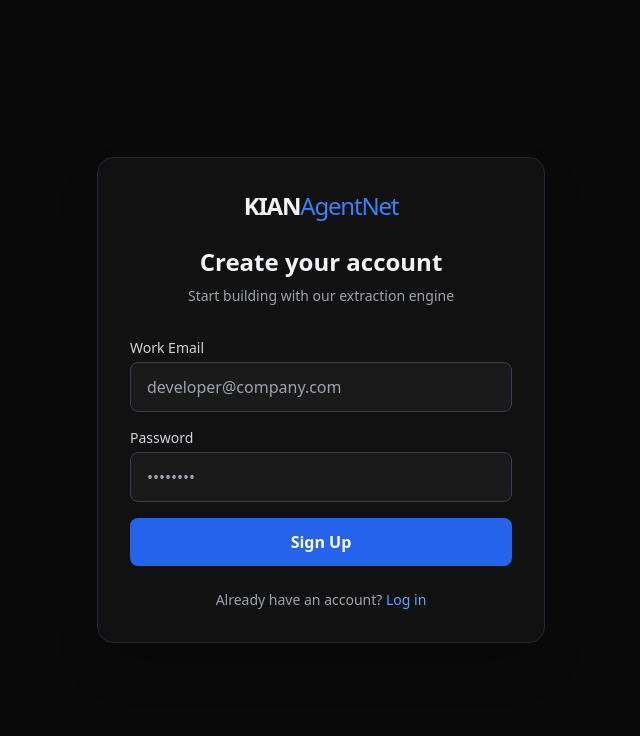
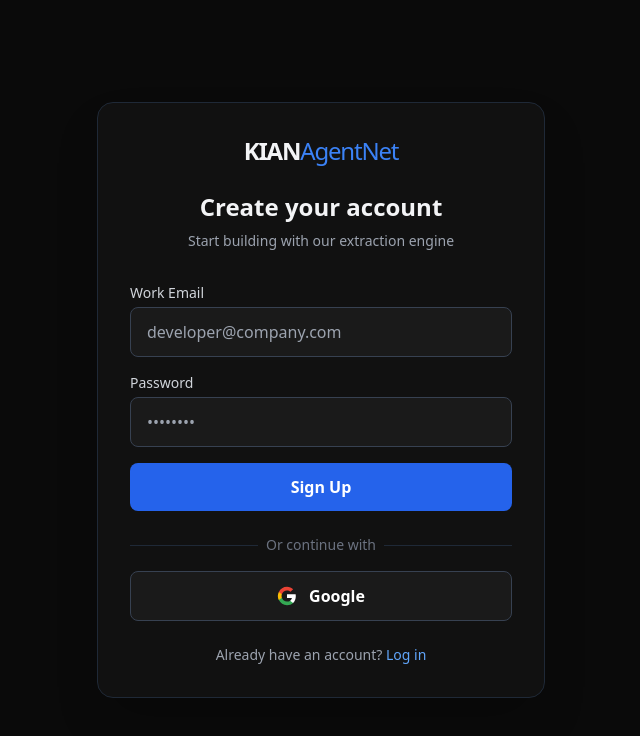
Before and after one commit to chromadreamstudio-netizen/kian-agentnet-ui, a Next.js app: page /signup in a window 1280 px wide. Shown: the top 736 px of the page, without its empty margins (319-959 px from the left). Built offline with nearby package versions, Linux system fonts and the light colour scheme.

Commit message:
feat: add Google OAuth buttons to login and signup pages

```diff
--- /dev/null
+++ b/src/app/auth/callback/route.ts
@@ -0,0 +1,21 @@
+import { NextResponse } from 'next/server';
+import { createClient } from '@/utils/supabase/server'; // تأكد من استدعاء نسخة السيرفر
+
+export async function GET(request: Request) {
+  const { searchParams, origin } = new URL(request.url);
+  const code = searchParams.get('code');
+  // توجيه المستخدم إلى لوحة التحكم بعد تسجيل الدخول
+  const next = searchParams.get('next') ?? '/dashboard';
+
+  if (code) {
+    const supabase = createClient();
+    const { error } = await supabase.auth.exchangeCodeForSession(code);
+
+    if (!error) {
+      return NextResponse.redirect(`${origin}${next}`);
+    }
+  }
+
+  // في حال فشل المصادقة، إرجاع المستخدم لصفحة تسجيل الدخول مع رسالة خطأ
+  return NextResponse.redirect(`${origin}/login?error=auth_failed`);
+}
--- a/src/app/login/page.tsx
+++ b/src/app/login/page.tsx
@@ -28,11 +28,23 @@ export default function LoginPage() {
 
     if (error) {
       setError(error.message);
-      setLoading(false); // إيقاف حالة التحميل إذا كان هناك خطأ
+      setLoading(false);
     } else {
-      // إضافة Cookie لتصريح مرور الـ Middleware
       document.cookie = "kian-session=true; path=/; max-age=86400";
       router.push('/dashboard');
+    }
+  };
+
+  const handleGoogleLogin = async () => {
+    const { error } = await supabase.auth.signInWithOAuth({
+      provider: 'google',
+      options: {
+        redirectTo: `${window.location.origin}/dashboard`,
+      },
+    });
+
+    if (error) {
+      setError(error.message);
     }
   };
 
@@ -89,6 +101,32 @@ export default function LoginPage() {
           </button>
         </form>
 
+        {/* الخط الفاصل وزر جوجل الجديد */}
+        <div className="mt-6">
+          <div className="relative">
+            <div className="absolute inset-0 flex items-center">
+              <div className="w-full border-t border-gray-800"></div>
+            </div>
+            <div className="relative flex justify-center text-sm">
+              <span className="px-2 bg-[#111] text-gray-500">Or continue with</span>
+            </div>
+          </div>
+
+          <button
+            onClick={handleGoogleLogin}
+            type="button"
+            className="w-full mt-4 flex items-center justify-center gap-3 bg-[#1a1a1a] hover:bg-gray-800 border border-gray-700 text-white font-semibold py-3 rounded-lg transition"
+          >
+            <svg className="w-5 h-5" viewBox="0 0 24 24">
+              <path fill="currentColor" d="M22.56 12.25c0-.78-.07-1.53-.2-2.25H12v4.26h5.92c-.26 1.37-1.04 2.53-2.21 3.31v2.77h3.57c2.08-1.92 3.28-4.74 3.28-8.09z" />
+              <path fill="#34A853" d="M12 23c2.97 0 5.46-.98 7.28-2.66l-3.57-2.77c-.98.66-2.23 1.06-3.71 1.06-2.86 0-5.29-1.93-6.16-4.53H2.18v2.84C3.99 20.53 7.7 23 12 23z" />
+              <path fill="#FBBC05" d="M5.84 14.09c-.22-.66-.35-1.36-.35-2.09s.13-1.43.35-2.09V7.07H2.18C1.43 8.55 1 10.22 1 12s.43 3.45 1.18 4.93l2.85-2.22.81-.62z" />
+              <path fill="#EA4335" d="M12 5.38c1.62 0 3.06.56 4.21 1.64l3.15-3.15C17.45 2.09 14.97 1 12 1 7.7 1 3.99 3.47 2.18 7.07l3.66 2.84c.87-2.6 3.3-4.53 6.16-4.53z" />
+            </svg>
+            Google
+          </button>
+        </div>
+
         <div className="mt-6 text-center text-sm text-gray-400">
           Don&apos;t have an account? <Link href="/signup" className="text-blue-400 hover:text-blue-300 transition">Sign up</Link>
         </div>
--- a/src/app/signup/page.tsx
+++ b/src/app/signup/page.tsx
@@ -5,7 +5,6 @@ import { createClient } from '@supabase/supabase-js';
 import { useRouter } from 'next/navigation';
 import Link from 'next/link';
 
-// يفضل لاحقاً نقل هذه المفاتيح إلى ملف .env.local
 const supabaseUrl = 'https://wexqgdkcwkzcrxgmxwkj.supabase.co';
 const supabaseKey = 'eyJhbGciOiJIUzI1NiIsInR5cCI6IkpXVCJ9.eyJpc3MiOiJzdXBhYmFzZSIsInJlZiI6IndleHFnZGtjd2t6Y3J4Z214d2tqIiwicm9sZSI6ImFub24iLCJpYXQiOjE3OTAwODUyODMsImV4cCI6MjEwNTY2MTI4M30.K7SS0Be1nNT-TMWp3021OfYiYsi7rM7f4h_3lrdN-2w';
 const supabase = createClient(supabaseUrl, supabaseKey);
@@ -31,12 +30,25 @@ export default function SignupPage() {
       setMessage(error.message);
     } else {
       setMessage('Registration successful! Please check your email to verify your account.');
-      // في حال لم تقم بتفعيل تأكيد الإيميل في Supabase، سيسجل الدخول مباشرة
       if (data.session) {
+        document.cookie = "kian-session=true; path=/; max-age=86400";
         router.push('/dashboard');
       }
     }
     setLoading(false);
+  };
+
+  const handleGoogleSignup = async () => {
+    const { error } = await supabase.auth.signInWithOAuth({
+      provider: 'google',
+      options: {
+        redirectTo: `${window.location.origin}/dashboard`,
+      },
+    });
+
+    if (error) {
+      setMessage(error.message);
+    }
   };
 
   return (
@@ -89,6 +101,32 @@ export default function SignupPage() {
           </button>
         </form>
 
+        {/* الخط الفاصل وزر جوجل الجديد */}
+        <div className="mt-6">
+          <div className="relative">
+            <div className="absolute inset-0 flex items-center">
+              <div className="w-full border-t border-gray-800"></div>
+            </div>
+            <div className="relative flex justify-center text-sm">
+              <span className="px-2 bg-[#111] text-gray-500">Or continue with</span>
+            </div>
+          </div>
+
+          <button
+            onClick={handleGoogleSignup}
+            type="button"
+            className="w-full mt-4 flex items-center justify-center gap-3 bg-[#1a1a1a] hover:bg-gray-800 border border-gray-700 text-white font-semibold py-3 rounded-lg transition"
+          >
+            <svg className="w-5 h-5" viewBox="0 0 24 24">
+              <path fill="currentColor" d="M22.56 12.25c0-.78-.07-1.53-.2-2.25H12v4.26h5.92c-.26 1.37-1.04 2.53-2.21 3.31v2.77h3.57c2.08-1.92 3.28-4.74 3.28-8.09z" />
+              <path fill="#34A853" d="M12 23c2.97 0 5.46-.98 7.28-2.66l-3.57-2.77c-.98.66-2.23 1.06-3.71 1.06-2.86 0-5.29-1.93-6.16-4.53H2.18v2.84C3.99 20.53 7.7 23 12 23z" />
+              <path fill="#FBBC05" d="M5.84 14.09c-.22-.66-.35-1.36-.35-2.09s.13-1.43.35-2.09V7.07H2.18C1.43 8.55 1 10.22 1 12s.43 3.45 1.18 4.93l2.85-2.22.81-.62z" />
+              <path fill="#EA4335" d="M12 5.38c1.62 0 3.06.56 4.21 1.64l3.15-3.15C17.45 2.09 14.97 1 12 1 7.7 1 3.99 3.47 2.18 7.07l3.66 2.84c.87-2.6 3.3-4.53 6.16-4.53z" />
+            </svg>
+            Google
+          </button>
+        </div>
+
         <div className="mt-6 text-center text-sm text-gray-400">
           Already have an account? <Link href="/login" className="text-blue-400 hover:text-blue-300 transition">Log in</Link>
         </div>
--- /dev/null
+++ b/src/components/GoogleSignInButton.tsx
@@ -0,0 +1,45 @@
+"use client";
+
+import { useState } from "react";
+import { createClient } from "@/utils/supabase/client";
+
+export default function GoogleSignInButton() {
+  const [isLoading, setIsLoading] = useState(false);
+  const supabase = createClient();
+
+  const handleGoogleLogin = async () => {
+    setIsLoading(true);
+    const { error } = await supabase.auth.signInWithOAuth({
+      provider: "google",
+      options: {
+        // هذا هو الرابط الذي سيعود إليه جوجل بعد تسجيل الدخول
+        redirectTo: `${window.location.origin}/auth/callback`,
+        queryParams: {
+          access_type: 'offline',
+          prompt: 'consent',
+        }
+      },
+    });
+
+    if (error) {
+      console.error("خطأ في تسجيل الدخول:", error.message);
+      setIsLoading(false);
+    }
+  };
+
+  return (
+    <button
+      onClick={handleGoogleLogin}
+      disabled={isLoading}
+      className="flex items-center justify-center gap-3 w-full max-w-sm mx-auto px-4 py-3 border border-gray-800 rounded-xl bg-[#0a0a0a] hover:bg-gray-900 text-gray-200 font-medium transition-colors"
+    >
+      <svg className="w-5 h-5" viewBox="0 0 24 24">
+        <path fill="currentColor" d="M22.56 12.25c0-.78-.07-1.53-.2-2.25H12v4.26h5.92c-.26 1.37-1.04 2.53-2.21 3.31v2.77h3.57c2.08-1.92 3.28-4.74 3.28-8.09z" />
+        <path fill="#34A853" d="M12 23c2.97 0 5.46-.98 7.28-2.66l-3.57-2.77c-.98.66-2.23 1.06-3.71 1.06-2.86 0-5.29-1.93-6.16-4.53H2.18v2.84C3.99 20.53 7.7 23 12 23z" />
+        <path fill="#FBBC05" d="M5.84 14.09c-.22-.66-.35-1.36-.35-2.09s.13-1.43.35-2.09V7.07H2.18C1.43 8.55 1 10.22 1 12s.43 3.45 1.18 4.93l2.85-2.22.81-.62z" />
+        <path fill="#EA4335" d="M12 5.38c1.62 0 3.06.56 4.21 1.64l3.15-3.15C17.45 2.09 14.97 1 12 1 7.7 1 3.99 3.47 2.18 7.07l3.66 2.84c.87-2.6 3.3-4.53 6.16-4.53z" />
+      </svg>
+      {isLoading ? "جاري الاتصال..." : "المتابعة باستخدام Google"}
+    </button>
+  );
+}
```
